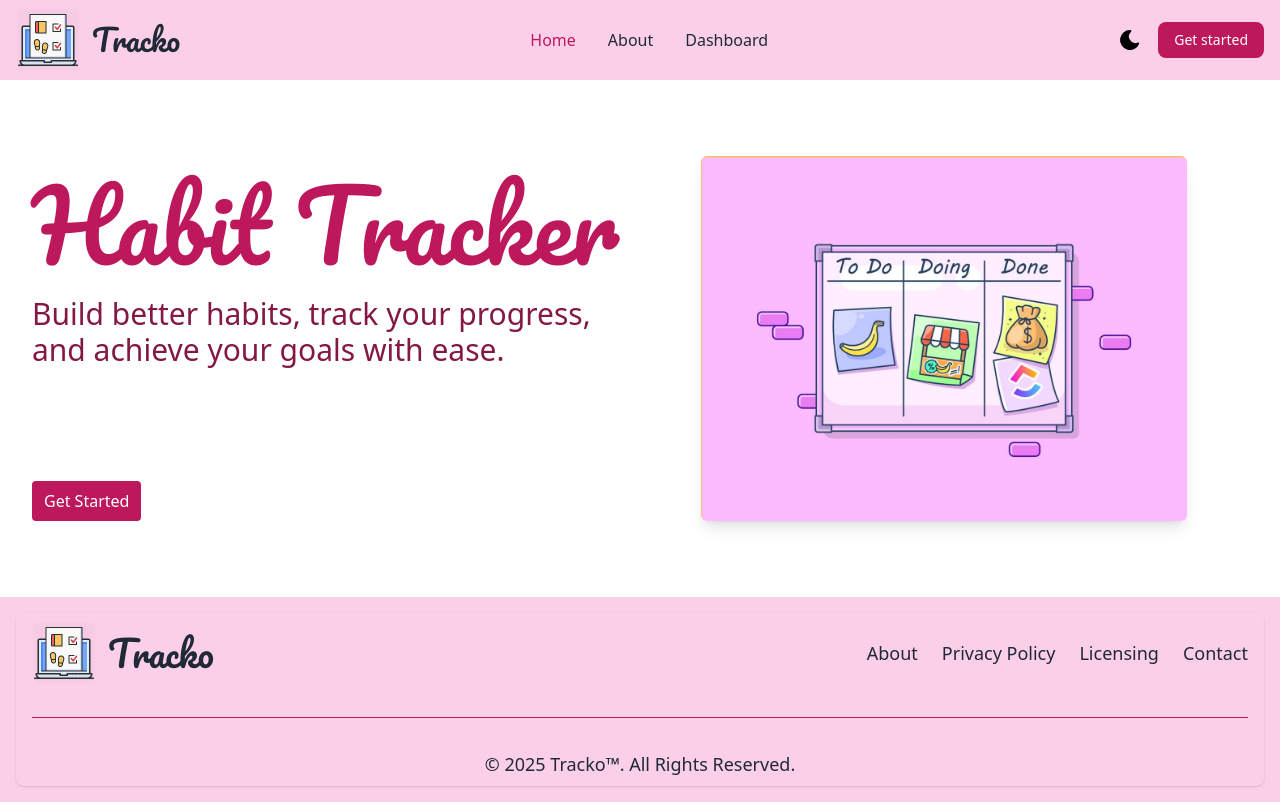
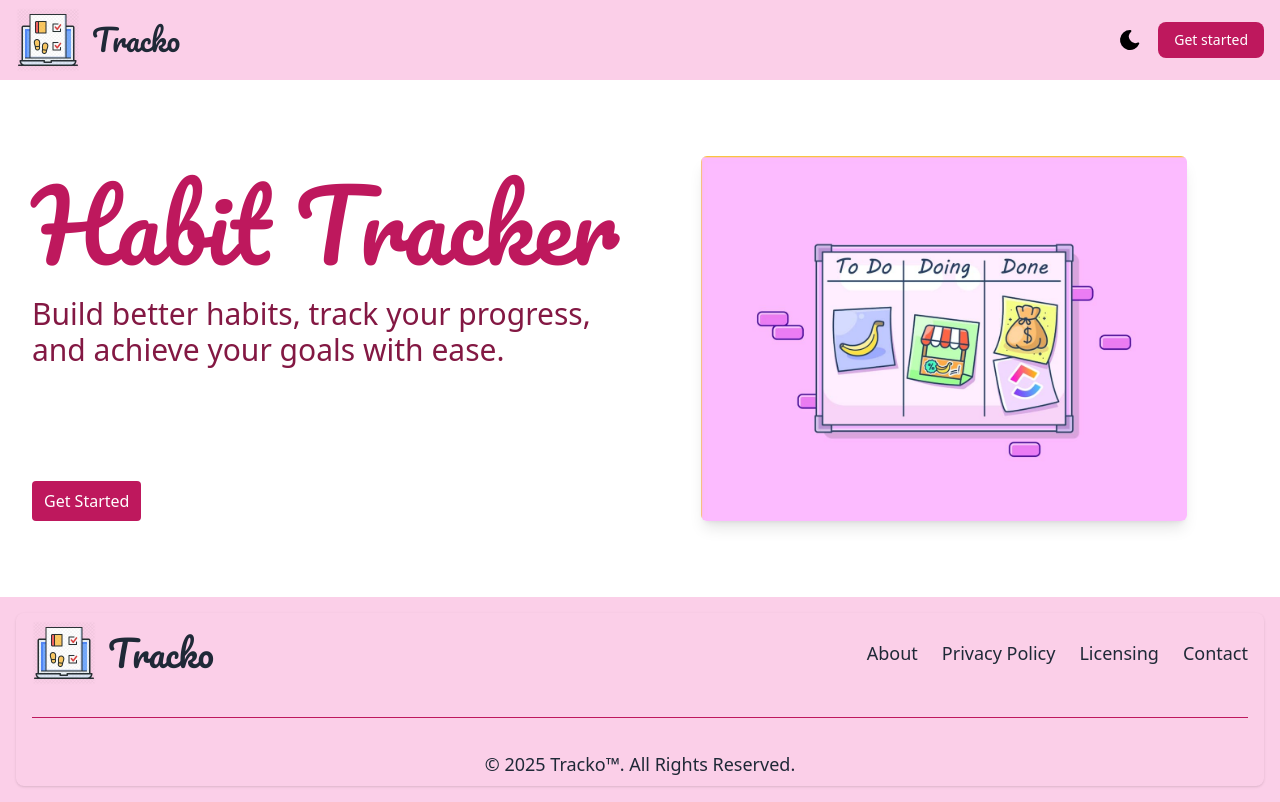
Before and after one commit to sahilbisht890/habit-tracker-frontend, a React (Create React App) app: page / in a window 1280 px wide. Built offline with nearby package versions, Linux system fonts and the light colour scheme; no server answers.

Commit message:
Navbar upadate

```diff
--- a/src/components/navbar/index.js
+++ b/src/components/navbar/index.js
@@ -148,7 +148,7 @@ const Navbar = () => {
           </div>
           <div
             className="items-center justify-between w-full md:flex md:w-auto md:order-1"
-            style={{display : showMenuBar ? "visible" : "hidden"}}
+            style={{visibility : showMenuBar ? "visible" : "hidden"}}
           >
             <ul className="flex flex-col font-medium p-4 md:p-0 mt-4 border border-gray-100 rounded-lg bg-pink-200 md:space-x-8 rtl:space-x-reverse md:flex-row md:mt-0 md:border-0 md:bg-pink-200 dark:bg-gray-800 md:dark:bg-gray-900 dark:border-gray-700">
               <li>
```
